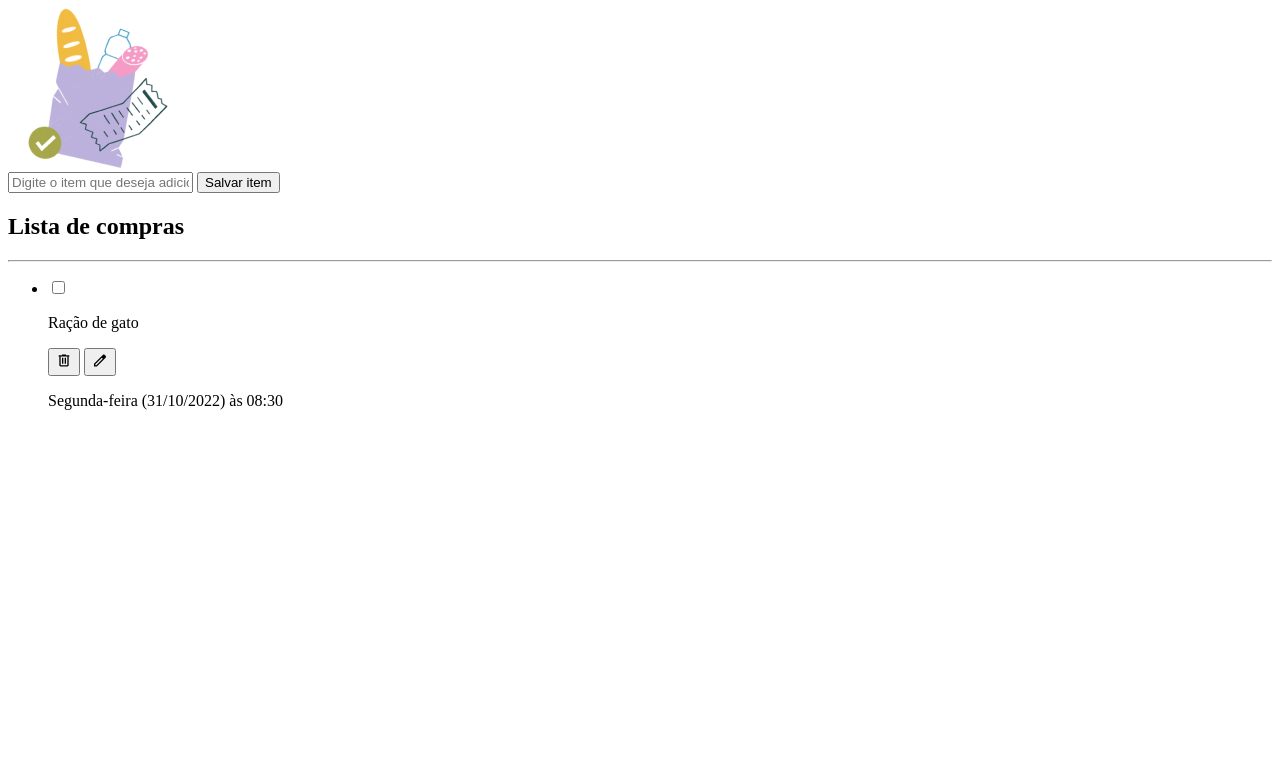
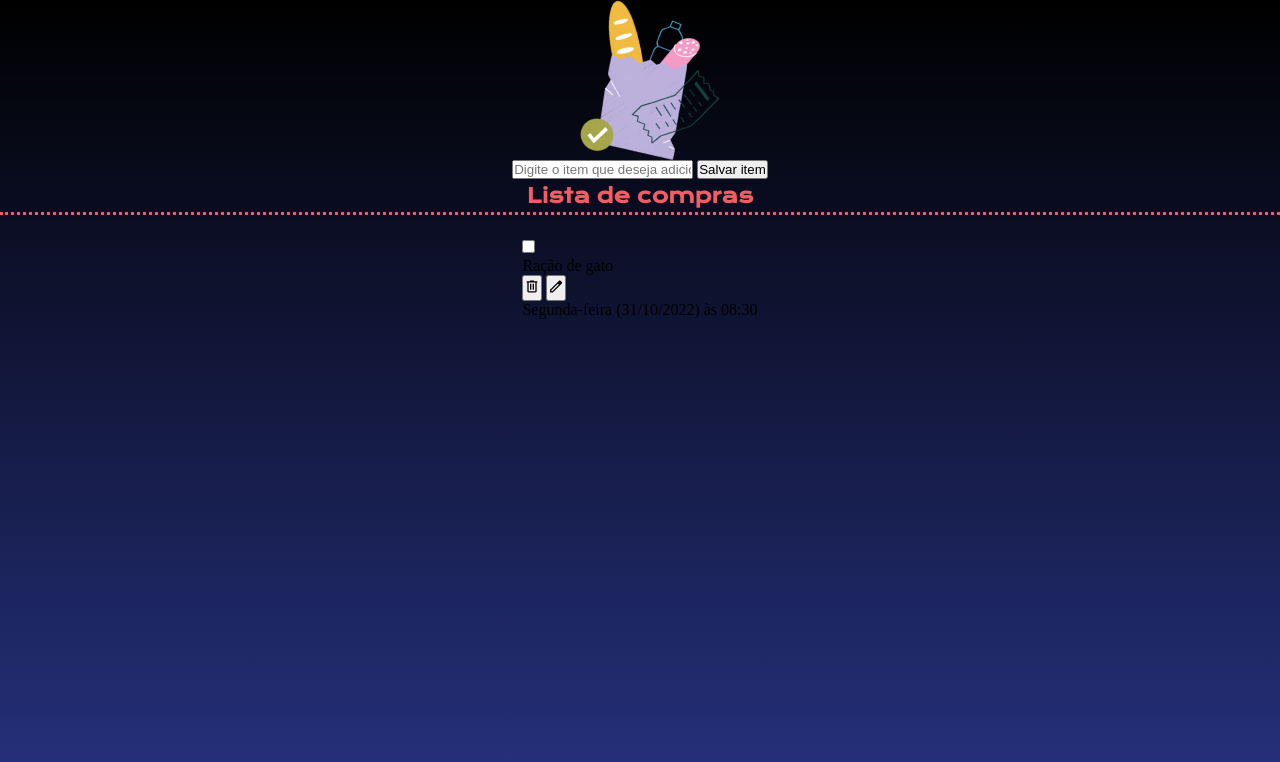
Before and after one commit to alienedias/lista-de-compras, a plain HTML site: page index.html in a window 1280 px wide. Drawn offline with nearby package versions, Linux system fonts and the light colour scheme; a web font is replaced by a local one.

Commit message:
style: :lipstick: adding style files

```diff
--- a/index.html
+++ b/index.html
@@ -10,7 +10,8 @@
       href="https://fonts.googleapis.com/css2?family=Krona+One&family=Montserrat&family=Numans&display=swap"
       rel="stylesheet"
     />
-    <link rel="stylesheet" href="./styles.css" />
+    <link rel="stylesheet" href="./src/styles.css" />
+    <link rel="stylesheet" href="./src/reset.css" />
   </head>
 
   <body>
--- /dev/null
+++ b/src/reset.css
@@ -0,0 +1,9 @@
+* {
+    padding: 0;
+    margin: 0;
+    box-sizing: border-box;
+}
+
+ul {
+    list-style-type: none;
+}
--- /dev/null
+++ b/src/styles.css
@@ -0,0 +1,55 @@
+* {
+    box-sizing: border-box;
+    margin: 0;
+    padding: 0;
+}
+
+:root {
+    --cor-primaria: #F55B64;
+    --cor-secundaria: #C2373F;
+    --neutro: #F9F9F9;
+    --preto: #131730;
+    --fonte-titulo: "Krona One", sans-serif;
+    --fonte-texto: 'Numans', sans-serif;
+    --degrade-azul: linear-gradient(180deg, #000000 0%, #26327F 100%);
+}
+
+
+body {
+    background: var(--degrade-azul);
+    background-repeat: no-repeat;
+    height: 100vh;
+    display: flex;
+    flex-direction: column;
+    align-items: center;
+}
+
+
+main {
+    background-color: var(--neutro);
+    margin-top: 64px;
+    display: flex;
+    flex-direction: column;
+    gap: 24px;
+    width: 440px;
+    padding: 56px;
+    align-items: center;
+    border-radius: 16px;
+}
+
+
+h2 {
+    font-family: var(--fonte-titulo);
+    color: var(--cor-primaria);
+    font-size: 20px;
+    line-height: 33px;
+    text-align: left;
+}
+
+
+hr {
+    border: none;
+    border-bottom: 3px dotted var(--cor-primaria);
+    margin-bottom: 24px;
+    width: 100%;
+}
```
